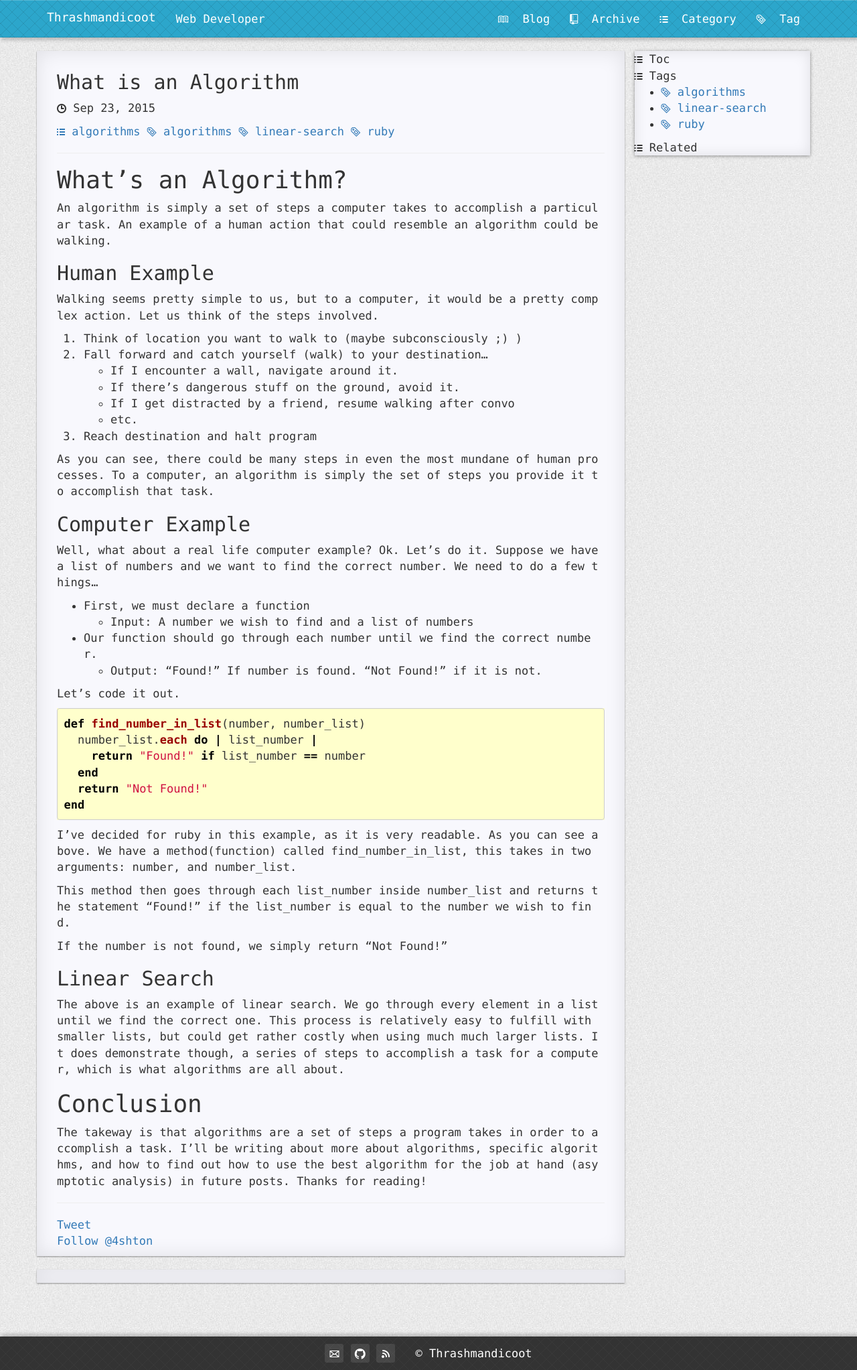
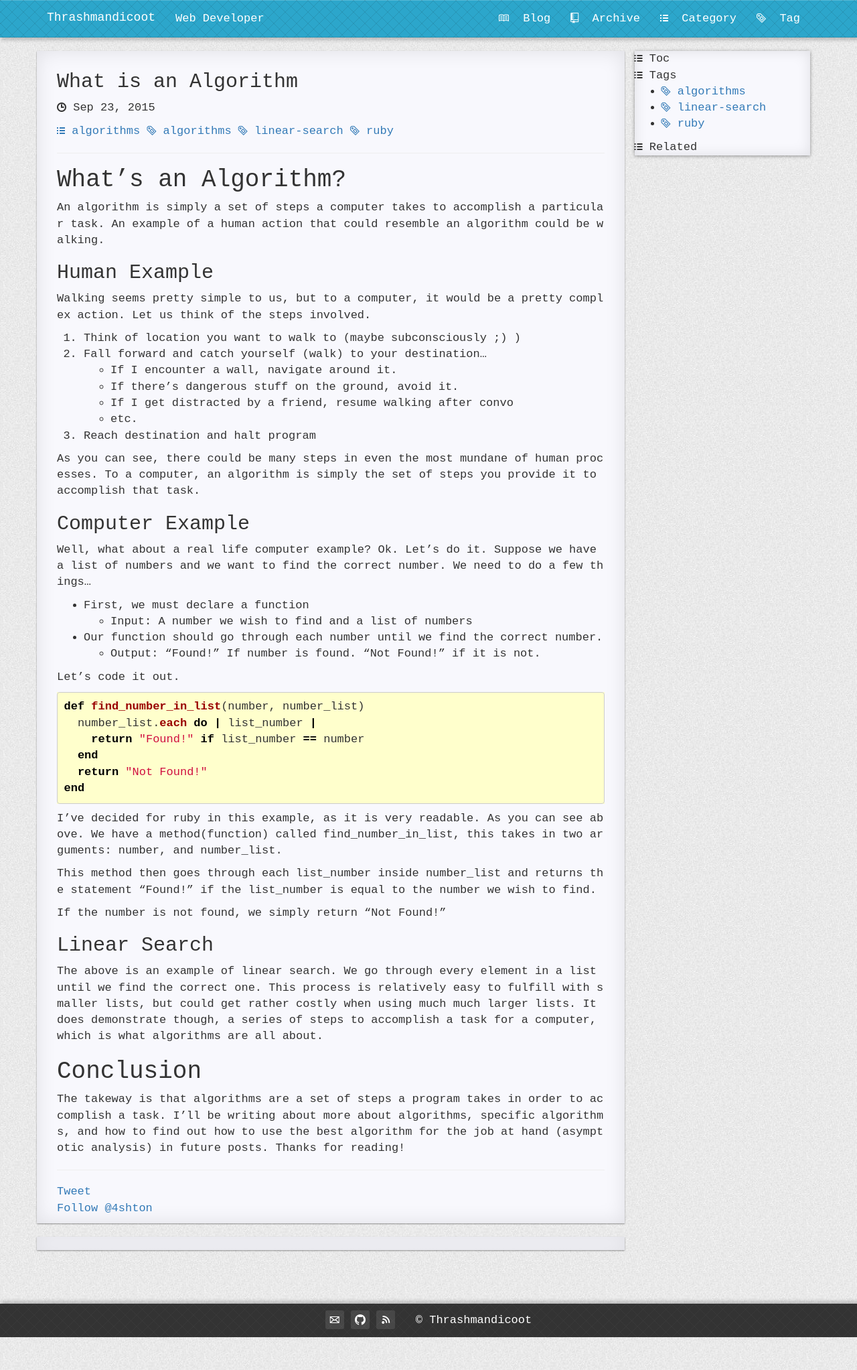
Before and after one commit to Thrashmandicoot/Thrashmandicoot.github.io, a Jekyll site: the page built from _posts/2015-09-23-what-is-an-algorithm.md, in a window 1280 px wide. Shown: the whole page at 67% size. Built offline with Jekyll 4.4.1, drawn with Linux system fonts in a browser that asks for light colours; nearby versions of some CDN libraries; Markdown is read by kramdown in place of the engine named in the settings; comment, search, counter and statistics services are not loaded; after the commit the page ends 1996 px from its top, so only the background shows below that.

Commit message:
Remove unused fonts

```diff
--- a/static/css/style.css
+++ b/static/css/style.css
@@ -110,7 +110,7 @@ body {
 }
 
 body,code,pre{
-    font-family:  "Menlo", "Monaco", "Consolas", "Courier New", "monospace", "Helvetica", sans-serif;
+    font-family:  "Courier New", "monospace", "Helvetica", sans-serif;
 }
 
 body,.sheet,pre,code{
```
